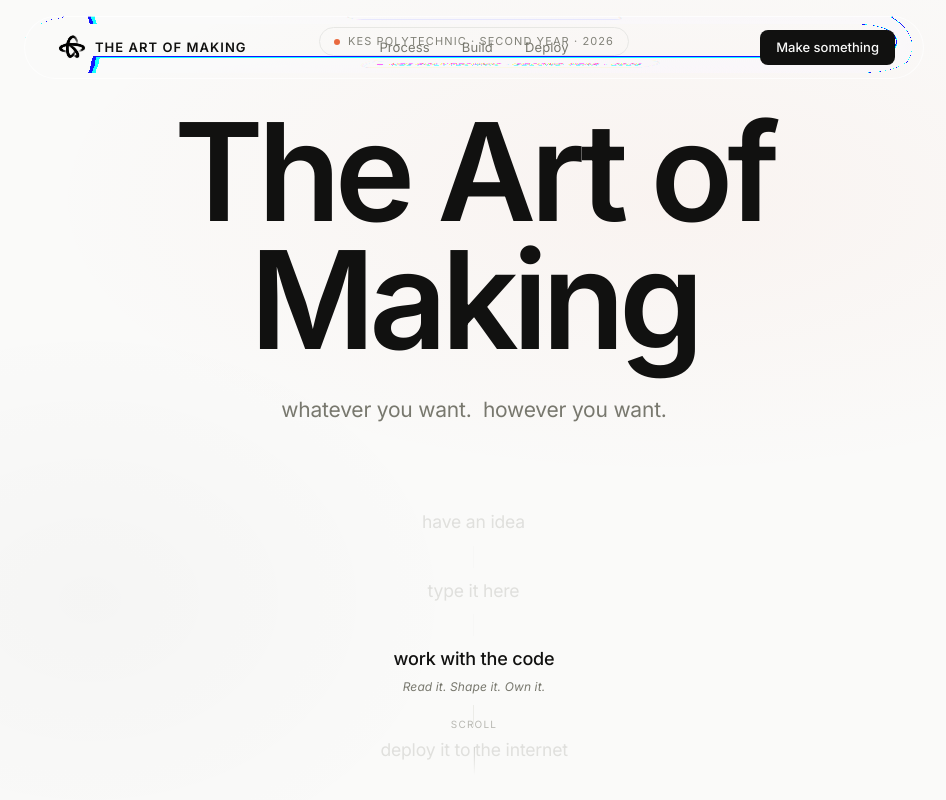
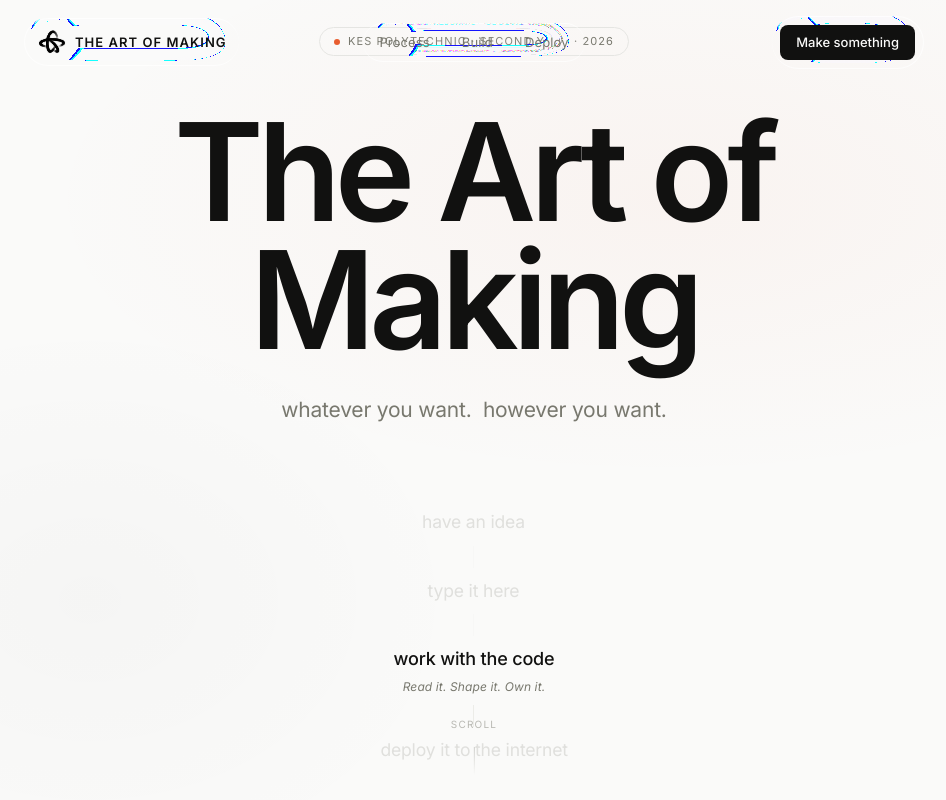
Before and after one commit to adelos-corp/aom-workshop-2026, a React (Vite) app: page / in a window 1280 px wide. Shown: the top 800 px of the page, without its empty margins (166-1112 px from the left). Built offline with nearby package versions, Linux system fonts and the light colour scheme.

Commit message:
Morph navbar glass into separated components

```diff
--- a/src/components/Navbar.tsx
+++ b/src/components/Navbar.tsx
@@ -133,69 +133,10 @@ export default function Navbar() {
         maxWidth: '900px',
       }}
     >
-      <AnimatePresence mode="wait" initial={false}>
-        {!scrolled ? (
       <motion.div
-            key="single"
-            initial={{ opacity: 0, scale: 0.98 }}
-            animate={{ opacity: 1, scale: 1 }}
-            exit={{ opacity: 0, scale: 0.98 }}
-            transition={{ duration: 0.22 }}
-            className="nav-single"
-          >
-            <GlassSurface
-              width="100%"
-              height="auto"
-              {...glassProps}
-              style={{
-                boxShadow: 'none',
-                border: '1px solid rgba(255,255,255,0.65)',
-              }}
-            >
-              <nav style={{
-                position: 'relative',
-                display: 'flex',
-                alignItems: 'center',
-                justifyContent: 'center',
-                padding: '12px 20px',
-                width: '100%',
-              }}>
-                <div style={{ position: 'absolute', left: '20px', display: 'flex', alignItems: 'center' }}>
-                  {logoContent}
-                </div>
-                {linksContent}
-                <div style={{ position: 'absolute', right: '20px', display: 'flex', alignItems: 'center' }}>
-                  {ctaContent}
-                  <button
-                    className="nav-hamburger"
-                    onClick={() => setMobileOpen(!mobileOpen)}
-                    aria-label="Toggle menu"
-                    style={{
-                      display: 'none',
-                      background: 'none',
-                      border: 'none',
-                      cursor: 'pointer',
-                      padding: '4px',
-                      flexDirection: 'column',
-                      gap: '5px',
-                    }}
-                  >
-                    <span style={{ display: 'block', width: '20px', height: '1.5px', background: 'var(--text)' }} />
-                    <span style={{ display: 'block', width: '20px', height: '1.5px', background: 'var(--text)' }} />
-                    <span style={{ display: 'block', width: '20px', height: '1.5px', background: 'var(--text)' }} />
-                  </button>
-                </div>
-              </nav>
-            </GlassSurface>
-          </motion.div>
-        ) : (
-          <motion.div
-            key="split"
-            initial={{ opacity: 0, scale: 0.96, y: -4 }}
-            animate={{ opacity: 1, scale: 1, y: 0 }}
-            exit={{ opacity: 0, scale: 0.98 }}
-            transition={{ duration: 0.28, ease: [0.16, 1, 0.3, 1] }}
-            className="nav-split"
+        className="nav-morph"
+        animate={{ gap: scrolled ? 10 : 0 }}
+        transition={{ duration: 0.7, ease: [0.16, 1, 0.3, 1] }}
         style={{
           display: 'grid',
           gridTemplateColumns: '1fr auto 1fr',
@@ -203,27 +144,67 @@ export default function Navbar() {
           width: '100%',
         }}
       >
-            <div style={{ justifySelf: 'start' }}>
-              <GlassSurface width="auto" height="auto" {...glassProps} style={{ border: '1px solid rgba(255,255,255,0.65)' }}>
+        <motion.div
+          animate={{ x: 0 }}
+          transition={{ duration: 0.7, ease: [0.16, 1, 0.3, 1] }}
+          style={{ justifySelf: 'start', minWidth: 0 }}
+        >
+          <GlassSurface
+            width="auto"
+            height="auto"
+            borderRadius={scrolled ? 50 : '50px 0 0 50px'}
+            {...glassProps}
+            style={{
+              border: '1px solid rgba(255,255,255,0.65)',
+              borderRight: scrolled ? '1px solid rgba(255,255,255,0.65)' : '0',
+              boxShadow: scrolled ? '0 2px 24px rgba(0,0,0,0.06)' : 'none',
+            }}
+          >
             {logoContent}
           </GlassSurface>
-            </div>
+        </motion.div>
 
-            <div style={{ justifySelf: 'center' }}>
-              <GlassSurface width="auto" height="auto" {...glassProps} style={{ border: '1px solid rgba(255,255,255,0.65)' }}>
+        <motion.div
+          animate={{ x: 0 }}
+          transition={{ duration: 0.7, ease: [0.16, 1, 0.3, 1] }}
+          style={{ justifySelf: 'center', minWidth: 0 }}
+        >
+          <GlassSurface
+            width="auto"
+            height="auto"
+            borderRadius={scrolled ? 50 : 0}
+            {...glassProps}
+            style={{
+              border: '1px solid rgba(255,255,255,0.65)',
+              borderLeft: scrolled ? '1px solid rgba(255,255,255,0.65)' : '0',
+              borderRight: scrolled ? '1px solid rgba(255,255,255,0.65)' : '0',
+              boxShadow: scrolled ? '0 2px 24px rgba(0,0,0,0.06)' : 'none',
+            }}
+          >
             {linksContent}
           </GlassSurface>
-            </div>
+        </motion.div>
 
-            <div style={{ justifySelf: 'end' }}>
-              <GlassSurface width="auto" height="auto" {...glassProps} style={{ border: '1px solid rgba(255,255,255,0.65)' }}>
+        <motion.div
+          animate={{ x: 0 }}
+          transition={{ duration: 0.7, ease: [0.16, 1, 0.3, 1] }}
+          style={{ justifySelf: 'end', minWidth: 0 }}
+        >
+          <GlassSurface
+            width="auto"
+            height="auto"
+            borderRadius={scrolled ? 50 : '0 50px 50px 0'}
+            {...glassProps}
+            style={{
+              border: '1px solid rgba(255,255,255,0.65)',
+              borderLeft: scrolled ? '1px solid rgba(255,255,255,0.65)' : '0',
+              boxShadow: scrolled ? '0 2px 24px rgba(0,0,0,0.06)' : 'none',
+            }}
+          >
             {ctaContent}
           </GlassSurface>
-            </div>
         </motion.div>
-        )}
-      </AnimatePresence>
-
+      </motion.div>
       <AnimatePresence>
         {mobileOpen && (
           <motion.div
```
Lines whose indentation alone changed are shown as unchanged.
